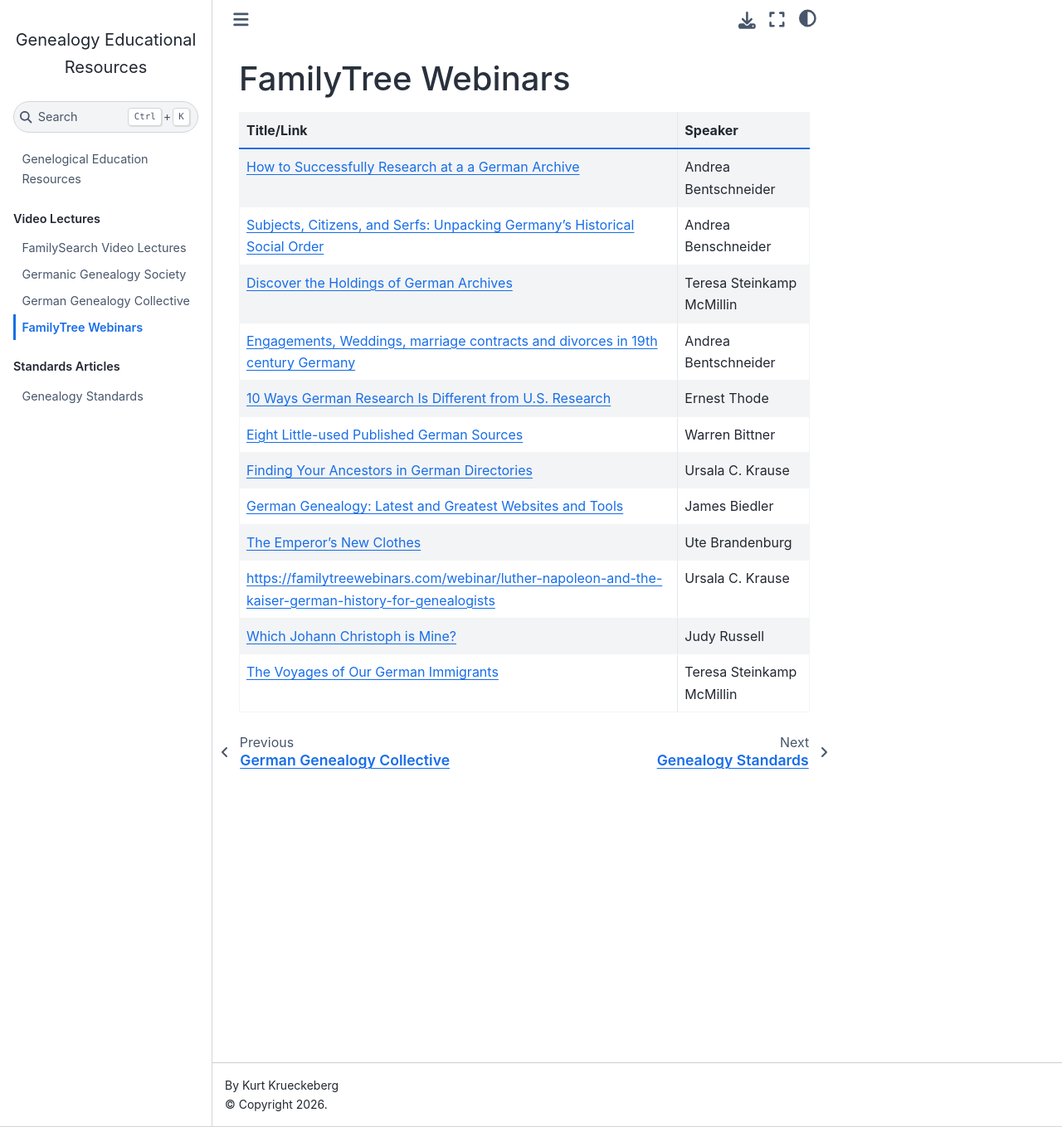
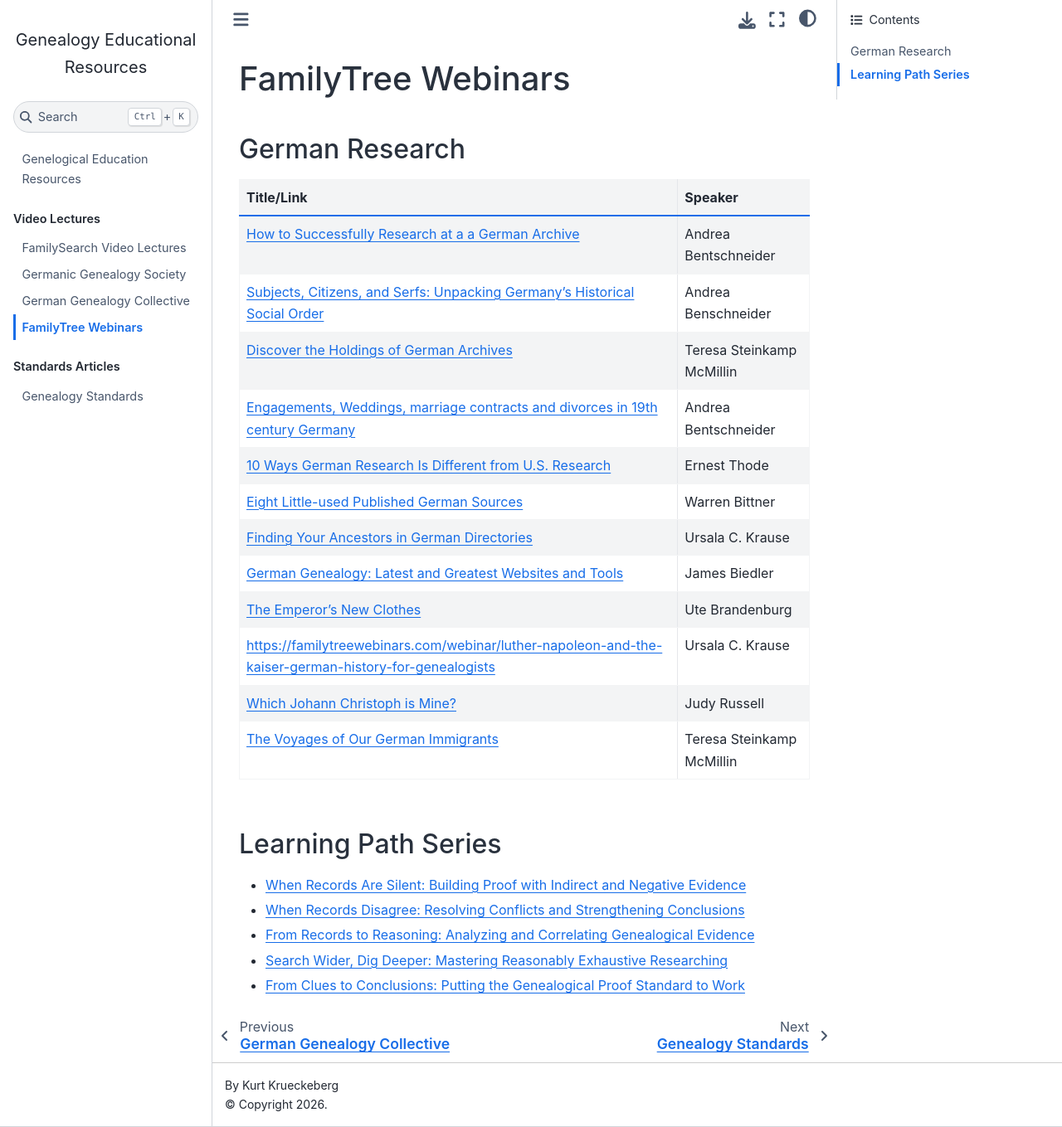
Before and after one commit to kurt-krueckeberg/sphinx-edu, a Jupyter Book: the page built from videos/ftw-videos.md, in a window 1280 px wide and 1359 px high. Shown: the whole window at 83% size. Built offline with Jupyter Book 1.0.4 settings and Sphinx 7.4.7 and the Sphinx Book theme 1.1.4, drawn with Linux system fonts in a browser that asks for light colours.

Commit message:
Update files

```diff
--- a/videos/ftw-videos.md
+++ b/videos/ftw-videos.md
@@ -1,4 +1,6 @@
 # FamilyTree Webinars
+
+## German Research
 
 |Title/Link|Speaker|
 | -------- |------ |
@@ -14,3 +16,11 @@
 |[https://familytreewebinars.com/webinar/luther-napoleon-and-the-kaiser-german-history-for-genealogists](https://familytreewebinars.com/webinar/luther-napoleon-and-the-kaiser-german-history-for-genealogists)|Ursala C. Krause|
 |[Which Johann Christoph is Mine?](https://familytreewebinars.com/webinar/which-johann-christoph-is-mine)|Judy Russell|
 |[The Voyages of Our German Immigrants](https://familytreewebinars.com/webinar/the-voyages-of-our-german-immigrants)|Teresa Steinkamp McMillin|
+
+## Learning Path Series
+
+- [When Records Are Silent: Building Proof with Indirect and Negative Evidence](https://familytreewebinars.com/learning-paths/when-records-are-silent-building-proof-with-indirect-and-negative-evidence)
+- [When Records Disagree: Resolving Conflicts and Strengthening Conclusions](https://familytreewebinars.com/learning-paths/when-records-disagree-resolving-conflicts-and-strengthening-conclusions)
+- [From Records to Reasoning: Analyzing and Correlating Genealogical Evidence](https://familytreewebinars.com/learning-paths/from-records-to-reasoning-analyzing-and-correlating-genealogical-evidence)
+- [Search Wider, Dig Deeper: Mastering Reasonably Exhaustive Researching](https://familytreewebinars.com/learning-paths/search-wider-dig-deeper-mastering-reasonably-exhaustive-research)
+- [From Clues to Conclusions: Putting the Genealogical Proof Standard to Work](https://familytreewebinars.com/learning-paths/from-clues-to-conclusions-putting-the-genealogical-proof-standard-to-work)
```
Also changed, not shown: videos/ggs-videos.md (+1 -0 lines).
